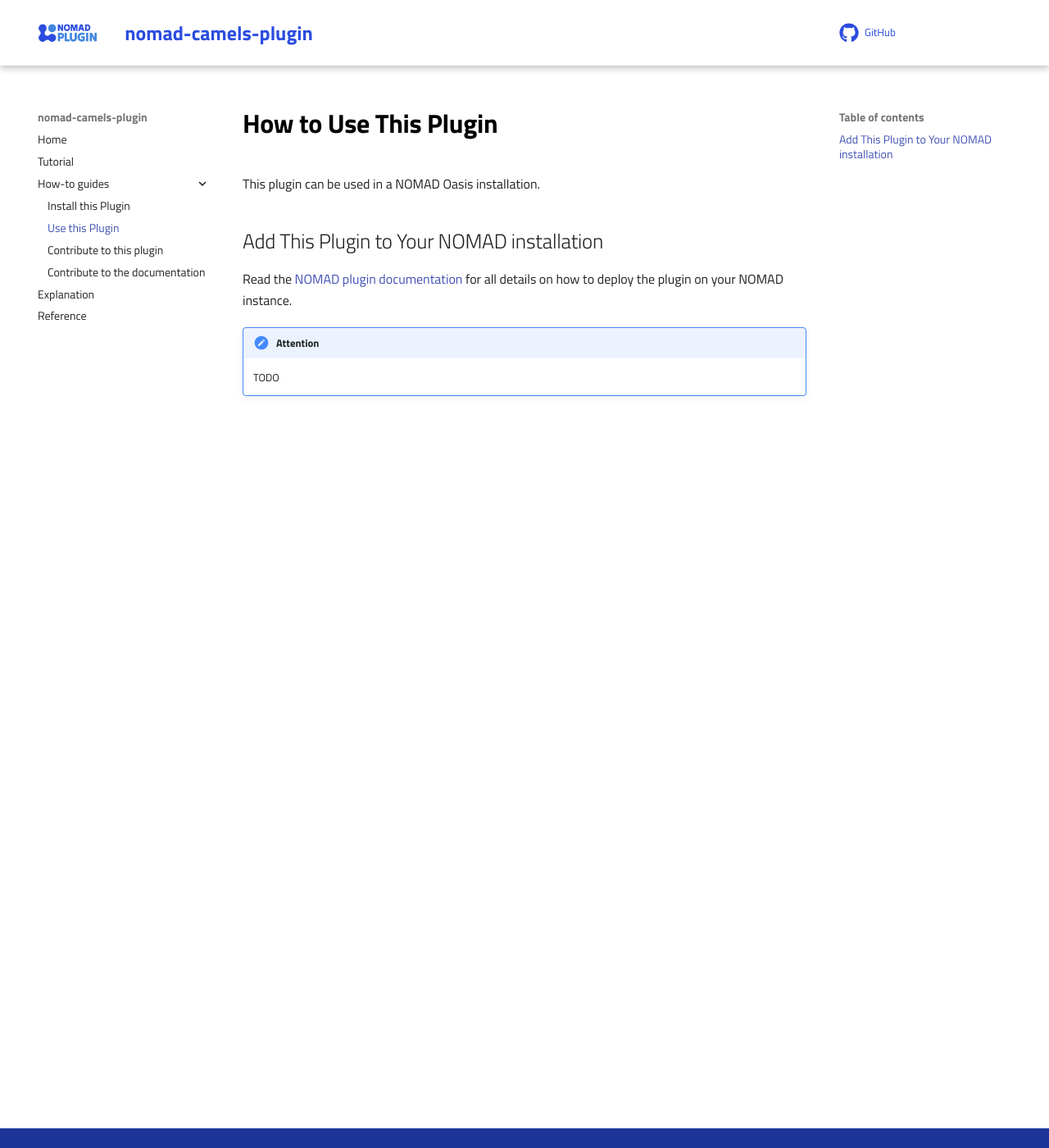
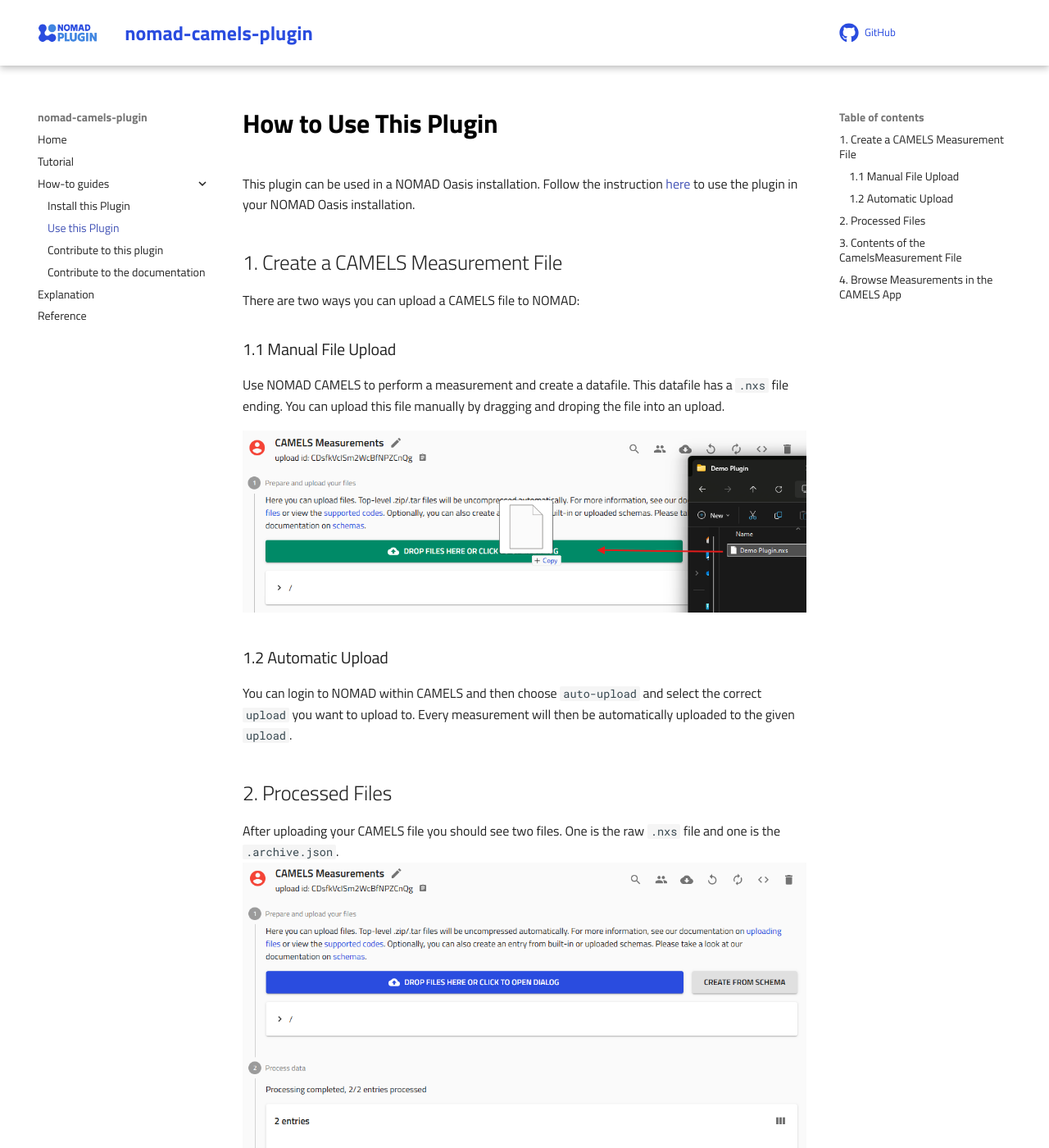
Before and after one commit to Tanmay2028/nomad-camels-plugin, an MkDocs documentation site: the page built from docs/how_to/use_this_plugin.md, in a window 1280 px wide and 1400 px high. Shown: the whole window at 82% size. Built offline with MkDocs 1.6.1 and Material for MkDocs 9.7.7, drawn with Linux system fonts in a browser that asks for light colours; comment, search, counter and statistics services are not loaded; some of the changed text lies outside the part shown.

```diff
--- a/docs/how_to/use_this_plugin.md
+++ b/docs/how_to/use_this_plugin.md
@@ -1,10 +1,58 @@
 # How to Use This Plugin
 
-This plugin can be used in a NOMAD Oasis installation.
+This plugin can be used in a NOMAD Oasis installation. Follow the instruction [here](how_to/install_this_plugin.md) to use the plugin in your NOMAD Oasis installation.
 
-## Add This Plugin to Your NOMAD installation
+## 1. Create a CAMELS Measurement File
 
-Read the [NOMAD plugin documentation](https://nomad-lab.eu/prod/v1/staging/docs/plugins/plugins.html#add-a-plugin-to-your-nomad) for all details on how to deploy the plugin on your NOMAD instance.
+There are two ways you can upload a CAMELS file to NOMAD:
 
-!!! note "Attention"
-    TODO
+### 1.1 Manual File Upload
+
+Use NOMAD CAMELS to perform a measurement and create a datafile. This datafile has a `.nxs` file ending.
+You can upload this file manually by dragging and droping the file into an upload.
+
+![alt text](../assets/image.png)
+
+### 1.2 Automatic Upload
+
+You can login to NOMAD within CAMELS and then choose `auto-upload` and select the correct `upload` you want to upload to.
+Every measurement will then be automatically uploaded to the given `upload`.
+
+## 2. Processed Files
+
+After uploading your CAMELS file you should see two files. One is the raw `.nxs` file and one is the `.archive.json`.
+![alt text](../assets/image-2.png)
+
+!!! note "Relevant File"
+The relevant file is the `.archive.json` file of type `CamelsMeasurement`.
+
+## 3. Contents of the `CamelsMeasurement` File
+
+The `CamelsMeasurement` file contains all relevant information saved by CAMELS during the measurement.
+
+Here is an example of what this could look like:
+![alt text](../assets/image-3.png)
+
+## 4. Browse Measurements in the CAMELS App
+
+Finding your measurement files can be quite difficult. The CAMELS App makes this quite easy.
+
+Simply navigate to `Explore > CAMELS App`
+
+![alt text](../assets/image-4.png)
+
+
+On the left sidebar you can find all the available filters to filter and search through your measurements. In the center you will find all the `CamelsMeasurement` that match your fitlers and searches.
+
+Things you can search for:
+
+- Sample: The sample you had selected in CAMELS while running the measurement
+- Start time: The time you started the measurement
+- Session name: Session name you entered in CAMELS
+- Tags: Tags you added before you started the measurement
+- User: Name of the user selected in CAMELS
+- Instrument name: Names of the instruments that were used in the measurement script.
+- Custom quantities: You can sear **all** custom quantities with this filter. You can for example search for text you entered in the `measurement_description` or `protocol_description`. Enter "camels" in the `quantity` field to get a full list of searchable quantities.
+
+Here is an example of the app with several measurements.
+![alt text](../assets/image-5.png)
```
Also changed, not shown: docs/how_to/install_this_plugin.md (+18 -2 lines), docs/index.md (+10 -8 lines), docs/assets/image-1.png (added), docs/assets/image-2.png (added), docs/assets/image-3.png (added), docs/assets/image-4.png (added), docs/assets/image-5.png (added), docs/assets/image.png (added).
